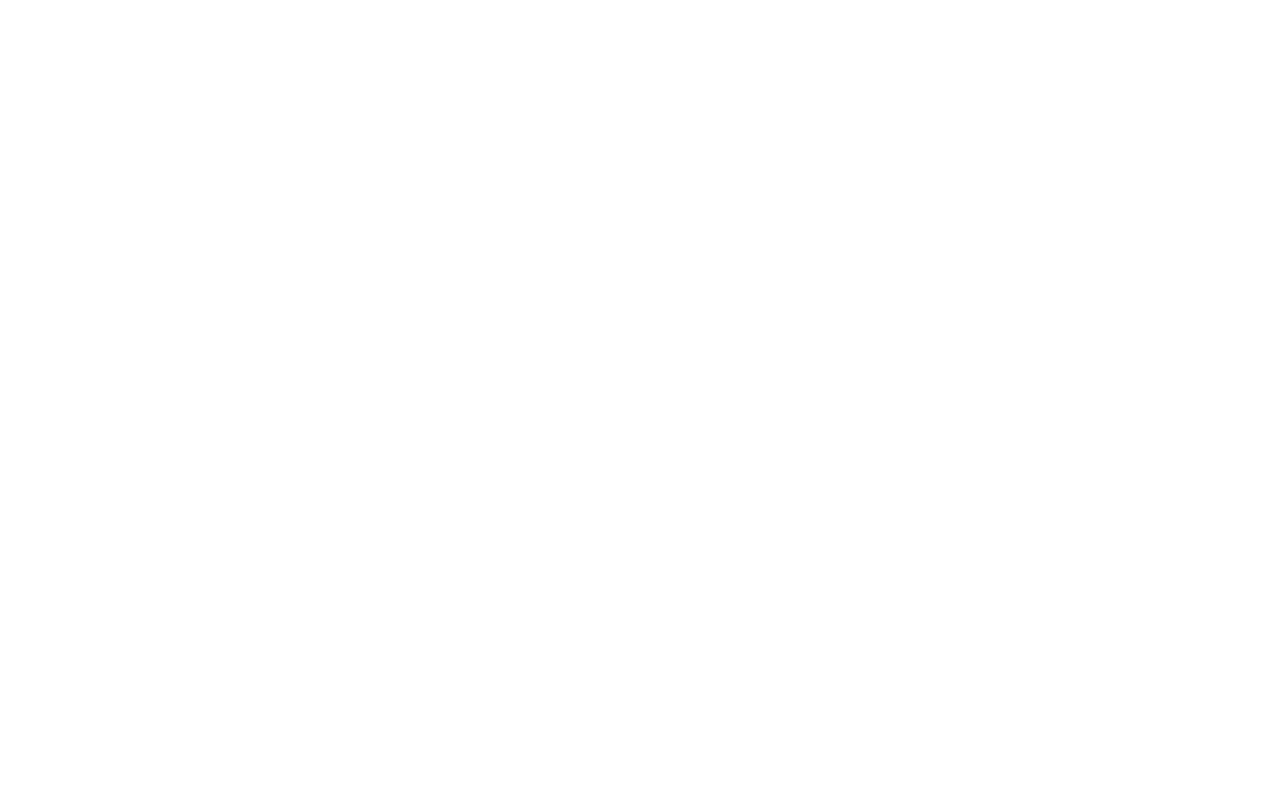
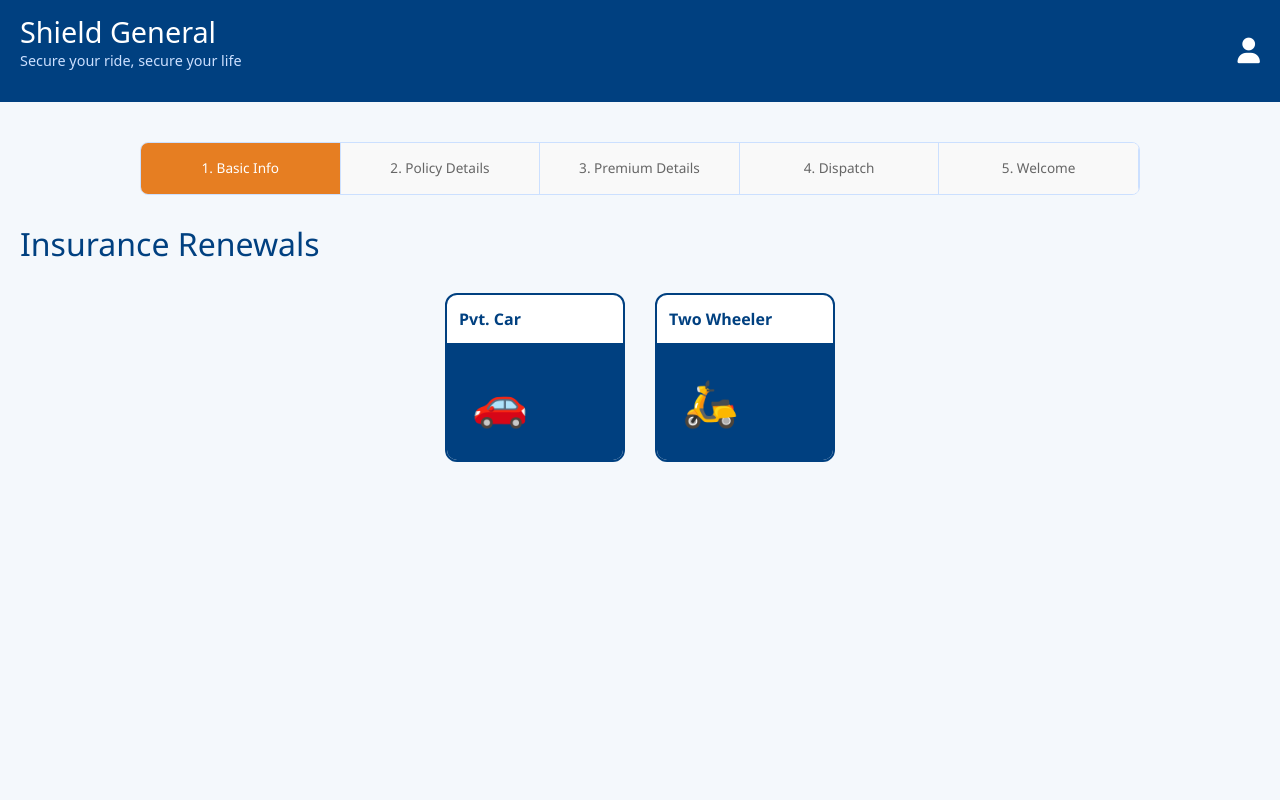
Before and after one commit to Kaushik-2802/Insurance_portal, a React (Vite) app: page /renew in a window 1280 px wide. Before the commit this address had no page. Shown: the top 800 px of the page. Built offline with nearby package versions, Linux system fonts and the light colour scheme.

Commit message:
added renew page

```diff
--- a/src/App.jsx
+++ b/src/App.jsx
@@ -8,6 +8,7 @@
 import Login from './pages/Login'
 import Register from './pages/Register'
 import Dashboard from './pages/Dashboard'
+import RenewInsurance from './pages/RenewInsurance'
 import './App.css'
 
 function App() {
@@ -22,6 +23,7 @@
         <Route path="/login" element={<Login />} />
         <Route path="/register" element={<Register />} />
         <Route path="/dashboard" element={<Dashboard />} />
+        <Route path="/renew" element={<RenewInsurance />} />
       </Routes>
     </BrowserRouter>
   )
--- /dev/null
+++ b/src/pages/RenewInsurance.css
@@ -0,0 +1,128 @@
+/* Container and Wrapper */
+.renewal-wrapper {
+  font-family: "Segoe UI", Arial, sans-serif;
+  background-color: #f4f8fc;
+  padding: 40px 20px;
+  min-height: 100vh;
+}
+
+/* Stepper Bar */
+.stepper-bar {
+  display: flex;
+  background: #ffffff;
+  border: 1px solid #cce0ff;
+  border-radius: 8px;
+  overflow: hidden;
+  margin: 0 auto 30px auto;
+  max-width: 1000px;
+}
+
+.step-item {
+  flex: 1;
+  padding: 15px;
+  font-size: 0.85rem;
+  color: #666;
+  border-right: 1px solid #cce0ff;
+  text-align: center;
+  background: #f9f9f9;
+}
+
+.step-item.active {
+  background: #e67e22; /* Orange for Active Step */
+  color: white;
+}
+
+.step-item.completed {
+  background: #004080; /* Navy for Completed Step */
+  color: white;
+}
+
+/* Titles */
+.section-title {
+  color: #004080;
+  margin-bottom: 20px;
+  text-align: left;
+}
+
+/* Selection Screen (Step 1 Vehicle) */
+.selection-screen h2 { color: #004080; margin-bottom: 30px; }
+.card-container { display: flex; justify-content: center; gap: 30px; }
+.v-card {
+  width: 180px;
+  background: white;
+  border: 2px solid #004080;
+  border-radius: 12px;
+  cursor: pointer;
+  overflow: hidden;
+  transition: 0.3s;
+}
+.v-card:hover { transform: translateY(-5px); box-shadow: 0 10px 20px rgba(0,64,128,0.1); }
+.v-icon { background: #004080; padding: 25px; font-size: 45px; color: white; }
+.v-label { padding: 12px; font-weight: bold; color: #004080; }
+
+/* Form Boxes */
+.blue-form-box {
+  background: #cce0ff;
+  border: 1px solid #004080;
+  border-radius: 8px;
+  padding: 25px;
+  margin-bottom: 25px;
+  text-align: left;
+}
+
+.greeting { font-weight: bold; color: #004080; margin-bottom: 15px; }
+.input-row { display: flex; gap: 20px; flex-wrap: wrap; margin-bottom: 15px; }
+.field { display: flex; flex-direction: column; flex: 1; min-width: 200px; text-align: left;}
+.field label { font-size: 0.85rem; color: #d32f2f; margin-bottom: 5px; font-weight: 600; }
+.field input { padding: 10px; border: 1px solid #004080; border-radius: 4px; }
+
+/* Policy Details Step */
+.details-container {
+  background: white;
+  padding: 30px;
+  border-radius: 12px;
+  border: 1px solid #cce0ff;
+  max-width: 800px;
+  margin: 0 auto;
+}
+
+.info-grid {
+  display: grid;
+  grid-template-columns: 1fr 1fr;
+  gap: 15px;
+  background: #f9fbff;
+  padding: 20px;
+  border-radius: 8px;
+  margin-bottom: 25px;
+  text-align: left;
+}
+
+.info-item span { color: #666; margin-right: 10px; }
+.info-item strong { color: #004080; }
+
+.address-section { text-align: left; margin-top: 20px; }
+.address-section textarea {
+  width: 100%;
+  height: 80px;
+  padding: 12px;
+  border: 1px solid #004080;
+  border-radius: 6px;
+  margin-bottom: 10px;
+}
+
+.checkbox-group { display: flex; align-items: center; gap: 8px; color: #004080; font-weight: 600; }
+
+/* Premium Table */
+.premium-table { width: 100%; border-collapse: collapse; background: white; }
+.premium-table td { padding: 15px; border: 1px solid #eee; text-align: left; }
+.total-row { background: #f4f8fc; border: 2px solid #004080 !important; }
+.total-row td { color: #004080; font-size: 1.2rem; }
+
+/* Buttons */
+.btn-group { display: flex; gap: 15px; margin-top: 20px; }
+.back-btn { background: #e0e0e0; border: 1px solid #999; padding: 10px 25px; border-radius: 4px; cursor: pointer; }
+.proceed-btn { background: #ffcc00; color: #004080; border: none; padding: 12px 35px; border-radius: 6px; font-weight: bold; cursor: pointer; }
+.payment-btn { background: #004080; color: white; border: none; padding: 12px 35px; border-radius: 6px; font-weight: bold; cursor: pointer; }
+
+.proceed-btn:hover { background: #e6b800; }
+.payment-btn:hover { background: #002d5a; }
--- /dev/null
+++ b/src/pages/RenewInsurance.jsx
@@ -0,0 +1,140 @@
+import React, { useState } from "react";
+import "./RenewInsurance.css";
+import InnerHeader from "../components/InnerHeader";
+import Footer from "../components/Footer";
+
+export default function RenewInsurance() {
+  const [currentStep, setCurrentStep] = useState(1);
+  const [vehicleType, setVehicleType] = useState(null);
+
+  // Function to move between steps
+  const nextStep = () => setCurrentStep((prev) => prev + 1);
+  const prevStep = () => setCurrentStep((prev) => prev - 1);
+
+  return (
+    <>
+    <InnerHeader />
+    <div className="renewal-wrapper">
+      {/* 1. Progress Stepper Bar */}
+      <div className="stepper-bar">
+        {["Basic Info", "Policy Details", "Premium Details", "Dispatch", "Welcome"].map((label, i) => (
+          <div
+            key={i}
+            className={`step-item ${currentStep === i + 1 ? "active" : ""} ${currentStep > i + 1 ? "completed" : ""}`}
+          >
+            <span className="step-num">{i + 1}.</span> {label}
+          </div>
+        ))}
+      </div>
+
+      <div className="content-area">
+        {/* STEP 1: VEHICLE SELECTION */}
+        {currentStep === 1 && !vehicleType && (
+          <div className="selection-screen">
+            <h2>Insurance Renewals</h2>
+            <div className="card-container">
+              <div className="v-card" onClick={() => setVehicleType("Car")}>
+                <div className="v-label">Pvt. Car</div>
+                <div className="v-icon">🚗</div>
+              </div>
+              <div className="v-card" onClick={() => setVehicleType("Two Wheeler")}>
+                <div className="v-label">Two Wheeler</div>
+                <div className="v-icon">🛵</div>
+              </div>
+            </div>
+          </div>
+        )}
+
+        {/* STEP 1: BASIC INFO FORM */}
+        {currentStep === 1 && vehicleType && (
+          <div className="form-container">
+            <h3 className="section-title">Capturing Basic Information About You</h3>
+            <div className="blue-form-box">
+              <p className="greeting">1. Hi! Lets begin by capturing some basic information about you</p>
+              <div className="input-row">
+                <div className="field">
+                   <label>First Name*</label>
+                   <input type="text" placeholder="Enter Name" />
+                </div>
+                <div className="field">
+                   <label>Mobile*</label>
+                   <input type="tel" placeholder="Enter Mobile" />
+                </div>
+                <div className="field">
+                   <label>Email Address*</label>
+                   <input type="email" placeholder="Enter Email" />
+                </div>
+              </div>
+              <div className="input-row">
+                <div className="field">
+                   <label>Vehicle Reg No.*</label>
+                   <input type="text" placeholder="AA-00-AA-0000" />
+                </div>
+                <div className="field">
+                   <label>Existing Policy No.*</label>
+                   <input type="text" placeholder="Enter Policy Number" />
+                </div>
+              </div>
+            </div>
+            <div className="btn-group">
+                <button className="back-btn" onClick={() => setVehicleType(null)}>Back</button>
+                <button className="proceed-btn" onClick={nextStep}>Proceed for Renewal &gt;&gt;</button>
+            </div>
+          </div>
+        )}
+
+        {/* STEP 2: UPDATED POLICY DETAILS */}
+        {currentStep === 2 && (
+          <div className="details-container">
+            <h3 className="section-title">Your Policy Details</h3>
+            <div className="info-grid">
+              <div className="info-item"><span>Name:</span> <strong>John Doe</strong></div>
+              <div className="info-item"><span>Vehicle Model:</span> <strong>Toyota Camry</strong></div>
+              <div className="info-item"><span>Policy Expiry:</span> <strong>24/04/2026</strong></div>
+              <div className="info-item"><span>Fuel Type:</span> <strong>Petrol</strong></div>
+            </div>
+
+            <div className="address-section">
+              <h4 className="section-title">Dispatch Address</h4>
+              <textarea placeholder="Enter Address..."></textarea>
+              <label className="checkbox-group">
+                <input type="checkbox" /> Same as Policy Address
+              </label>
+            </div>
+
+            <div className="btn-group">
+              <button className="back-btn" onClick={prevStep}>Back</button>
+              <button className="proceed-btn" onClick={nextStep}>Proceed to Premium</button>
+            </div>
+          </div>
+        )}
+
+        {/* STEP 3: PREMIUM DETAILS */}
+        {currentStep === 3 && (
+          <div className="premium-container">
+            <h3 className="section-title">Premium Details</h3>
+            <table className="premium-table">
+              <tbody>
+                <tr><td>Net Premium</td><td>Rs. 811</td></tr>
+                <tr><td>Service Tax (14%)</td><td>Rs. 114</td></tr>
+                <tr><td>Education Cess</td><td>Rs. 4</td></tr>
+                <tr className="total-row">
+                    <td>Total Premium</td>
+                    <td><strong>Rs. 929</strong></td>
+                </tr>
+              </tbody>
+            </table>
+            <div className="btn-group">
+                <button className="back-btn" onClick={prevStep}>Back</button>
+                <button className="payment-btn" onClick={() => alert("Redirecting to Secure Payment Gateway...")}>
+                    Proceed to Payment
+                </button>
+            </div>
+          </div>
+        )}
+      </div>
+    </div>
+    <Footer />
+    </>
+  );
+}
```
